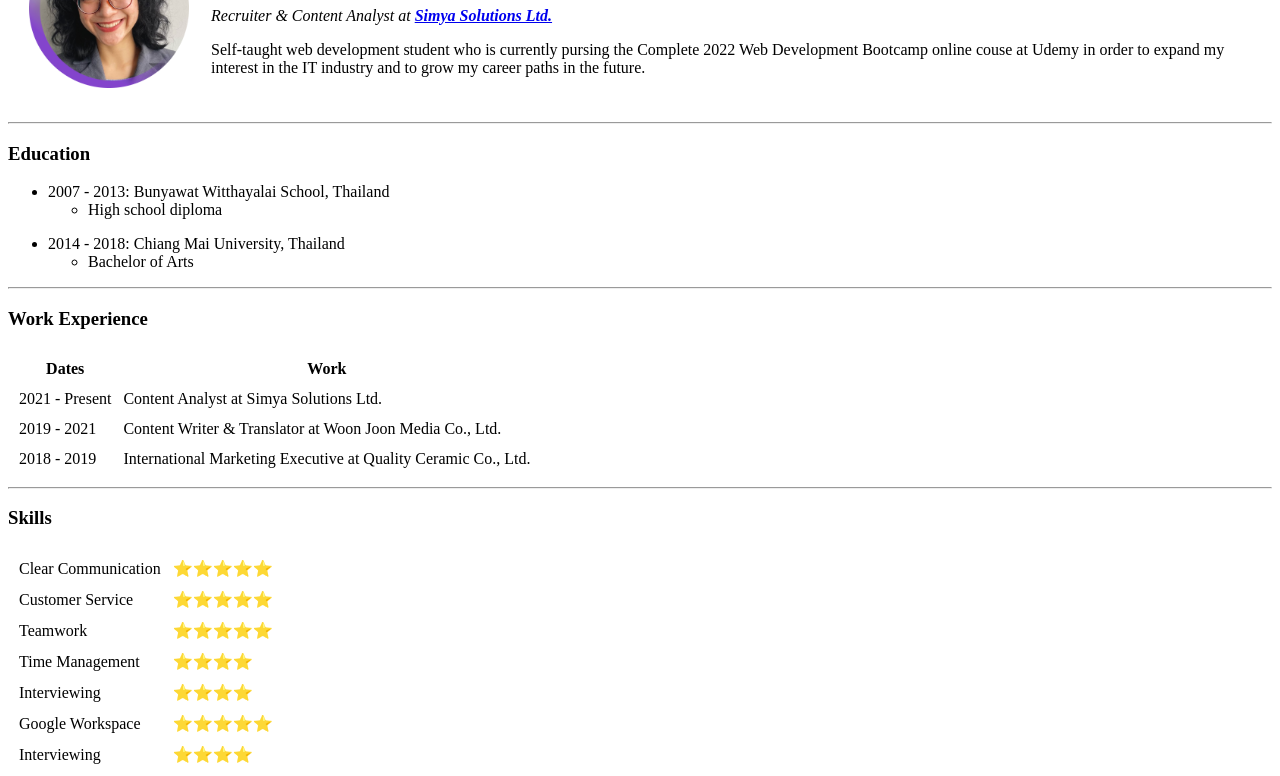
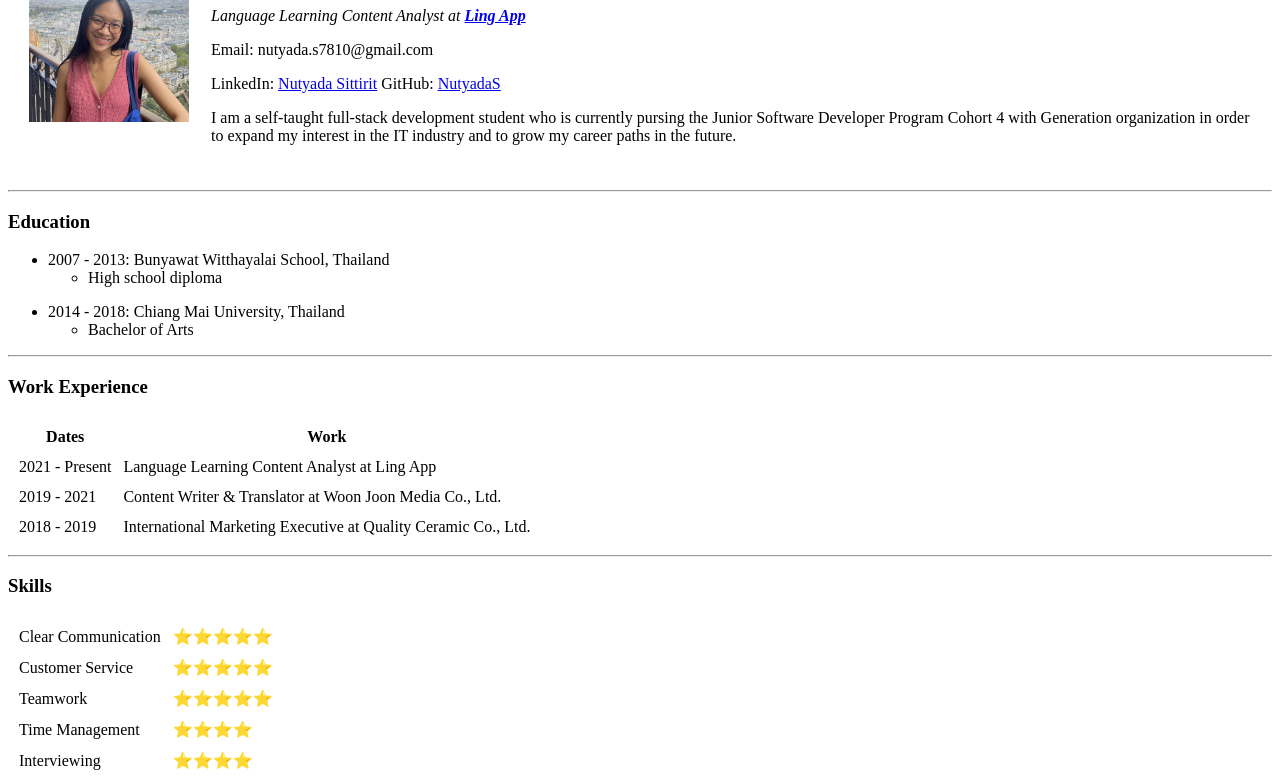
Before and after one commit to NutyadaS/cv, a plain HTML site: page index.html in a window 1280 px wide. Shown: the part 102-878 px from the top of the page. Drawn offline with Linux system fonts and the light colour scheme.

Commit message:
Update Index adding LinkedIn + GitHub & Images

```diff
--- a/index.html
+++ b/index.html
@@ -9,11 +9,13 @@
 <body>
   <table cellspacing="20">
     <tr>
-      <td><img src="images/nutyada.jpeg" width="160" height="160" alt="nutyada profile picture"></td>
+      <td><img src="images/nutyada.png" width="160" height="160" alt="nutyada profile picture"></td>
       <td>
         <h1>Nutyada Sittirit</h1>
-        <p><em>Recruiter & Content Analyst at <strong><a href="https://simyasolutions.com/">Simya Solutions Ltd.</a></strong></em></p>
-        <p>Self-taught web development student who is currently pursing the Complete 2022 Web Development Bootcamp online couse at Udemy in order to expand my interest in the IT industry and to grow my career paths in the future.</p>
+        <p><em>Language Learning Content Analyst at <strong><a href="https://simyasolutions.com/">Ling App</a></strong></em></p>
+        <p>Email: nutyada.s7810@gmail.com</p>
+        <p>LinkedIn: <a href="https://www.linkedin.com/in/nutyada-sittirit/">Nutyada Sittirit</a> GitHub: <a href="https://github.com/NutyadaS">NutyadaS</a></p>
+        <p>I am a self-taught full-stack development student who is currently pursing the Junior Software Developer Program Cohort 4 with Generation organization in order to expand my interest in the IT industry and to grow my career paths in the future.</p>
       </td>
     </tr>
   </table>
@@ -44,7 +46,7 @@
     <tbody>
       <tr>
         <td>2021 - Present</td>
-        <td>Content Analyst at Simya Solutions Ltd.</td>
+        <td>Language Learning Content Analyst at Ling App</td>
       </tr>
       <tr>
         <td>2019 - 2021</td>
```
Also changed, not shown: images/nutyada.jpeg (deleted), images/nutyada.png (added), 1 other file.
